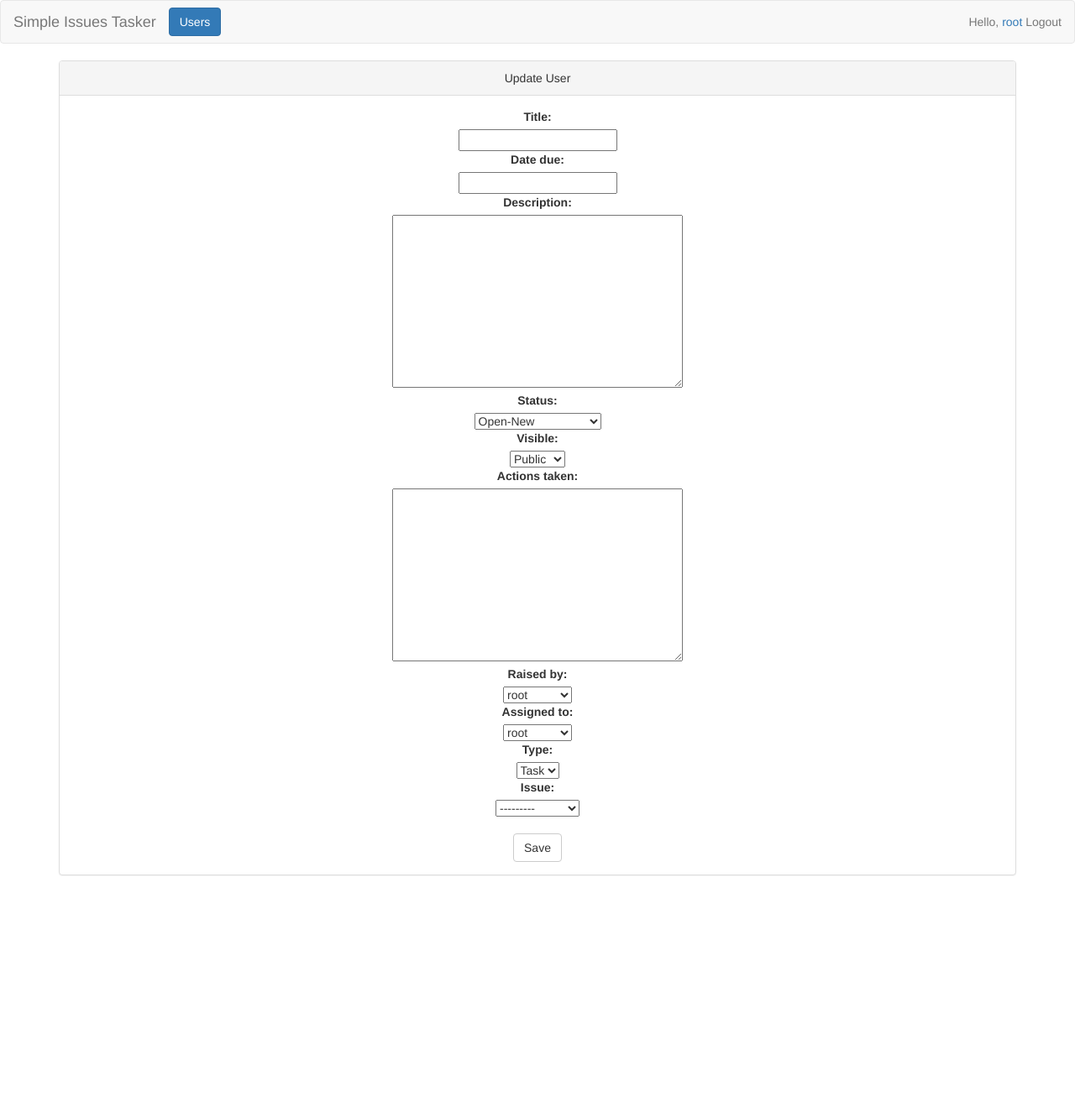
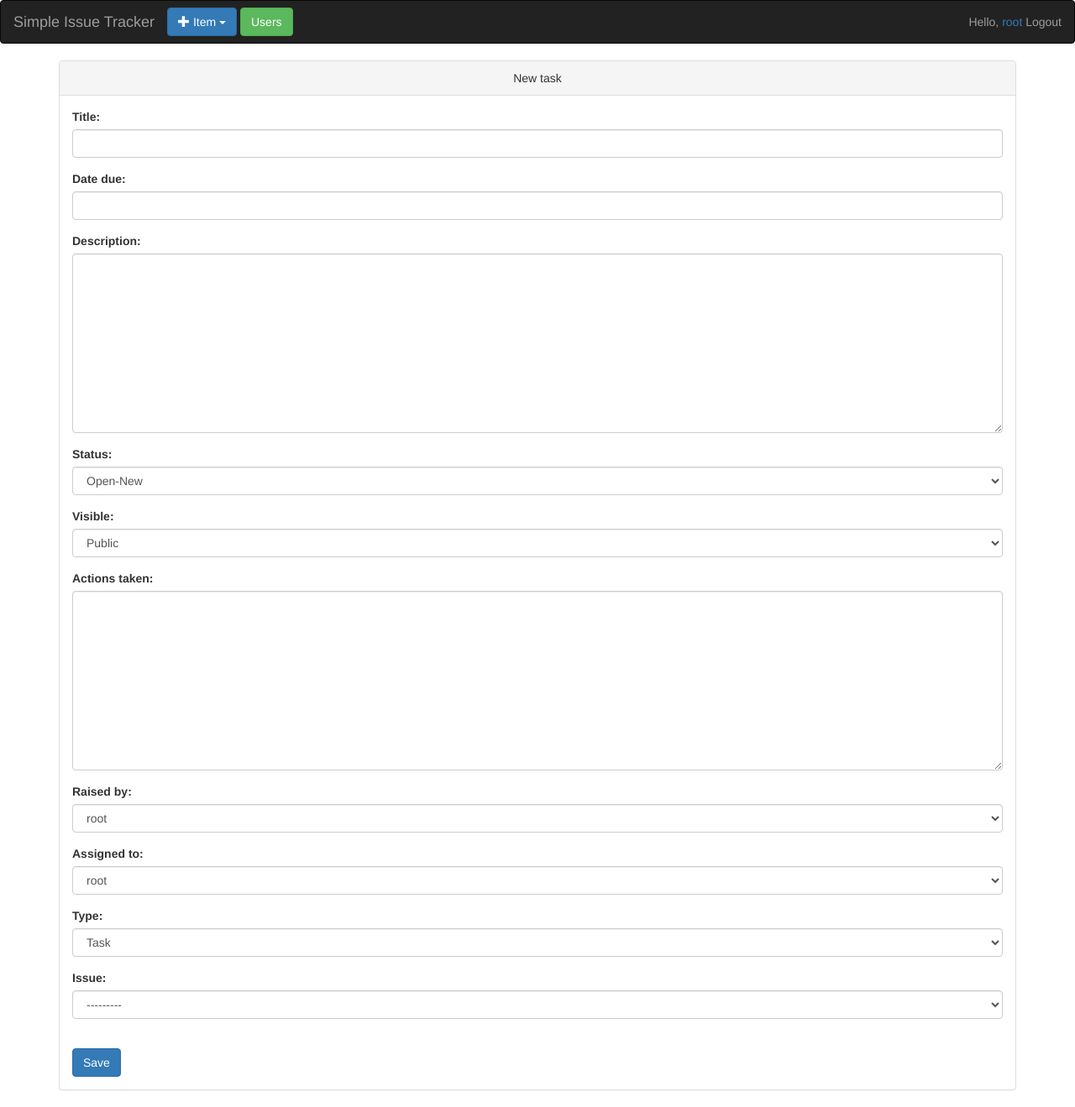
Before and after one commit to saninstein/cq-tracker, a Django app: page /new/task/ in a window 1280 px wide. Shown: the whole page at 84% size. Before the commit the page ends 1043 px from the top, so only its background shows below. Run offline with Django 3.2, Linux system fonts and the light colour scheme; a user stored in the database is signed in; data comes from the database, SQL or seed files in the repository; both versions use the stored data as it was after the commit; some libraries are stand-ins or nearby versions.

Commit message:
user create form

```diff
--- a/si_tracker/templates/item_form/index.html
+++ b/si_tracker/templates/item_form/index.html
@@ -21,10 +21,10 @@
 
     <link rel="stylesheet" href="{% static 'style.css' %}">
     <div class="panel panel-default my-panel-form">
-        <div class="panel-heading text-center">Update User</div>
+        <div class="panel-heading text-center">{% if item %}Update{% else %}New{% endif %} {{ type }}</div>
         <div class="panel-body">
 
-            <form style="" class="form-inline text-center" action="
+            <form style="" class="" action="
     {% if item %}
         {% url 'tracker:update_item' type item %}
     {% else %}
@@ -33,12 +33,16 @@
     " method="post">
                 {% csrf_token %}
                 {% for field in form %}
-                    {{ field.errors }}
-                    {{ field.label_tag }}<br>{{ field }}<br>
-                    {{ field.help_text }}
+                    <div class="form-group">
+                        {{ field.label_tag }} {{ field }}
+                    </div>
+                    {% for error in field.errors %}
+                        <div class="alert alert-danger" role="alert">{{ error }}</div>
+                    {% endfor %}
+                    <p class="help-block">{{ field.help_text }}</p>
                 {% endfor %}
             <br>
-                <input class="btn btn-default" type="submit" value="Save">
+                <input class="btn btn-primary" type="submit" value="Save">
             </form>
         </div>
     </div>
--- a/si_tracker/views.py
+++ b/si_tracker/views.py
@@ -15,6 +15,12 @@ def user_context(req):
         'user': req.user
     }
 
+def bootstraped_form(form):
+    for key in form.fields:
+        if key == 'is_staff':
+            continue
+        form.fields[key].widget.attrs['class'] = 'form-control'
+
 @user_passes_test(lambda user: user.is_authenticated, login_url=reverse_lazy('tracker:login'), redirect_field_name='')
 def general(req):
     return render(req, 'items/index.html')
@@ -28,15 +34,30 @@ def items(req):
         issues = Issue.objects.filter(Q(visible='Public') | Q(raised_by=req.user))
         tasks = Task.objects.filter(Q(visible='Public') | Q(raised_by=req.user))
 
-    issue_items = list(issues.values('id', 'title', 'date_raised', 'status', 'raised_by', 'date_due'))
+    issue_items = list(issues.values('id', 'title', 'date_raised', 'status', 'raised_by', 'date_due', 'assigned_to'))
     [x.update(type='Issue', url=reverse('tracker:item', args=['issue', x.get('id')])) for x in issue_items]
 
 
-    task_items = list(tasks.values('id', 'type', 'title', 'date_raised', 'status', 'raised_by', 'date_due'))
+    task_items = list(tasks.values('id', 'type', 'title', 'date_raised', 'status', 'raised_by', 'date_due', 'assigned_to'))
     [x.update(url=reverse('tracker:item', args=['task', x.get('id')])) for x in task_items]
 
     items = sorted(task_items + issue_items, key=itemgetter('date_raised'), reverse=True)
+
+    for item in items:
+        assigned_user = get_user(item.get('assigned_to', None))
+        raised_user = get_user(item.get('raised_by', None))
+        assigned_user = assigned_user.username if assigned_user else None
+        raised_user = raised_user.username if raised_user else None
+        item.update(assigned_user=assigned_user, raised_user=raised_user)
     return JsonResponse({'results': items, 'user': req.user.id})
+
+
+def get_user(id):
+    try:
+        return User.objects.get(id=id)
+    except User.DoesNotExist:
+        return False
+
 
 def get_issue(args, issue):
     args['tasks'] = issue.task_set.all()
@@ -57,9 +78,17 @@ def item(req, type='', item=''):
         get_item = get_task
 
     _item = get_object_or_404(Item, id=item)
-    args['item'] = _item
-    get_item(args, _item)
-    return render(req, template, args)
+
+    if _item.visible == 'Private':
+        if req.user.is_staff or req.user.id == _item.raised_by.id:
+            args['item'] = _item
+            get_item(args, _item)
+            return render(req, template, args)
+    else:
+        args['item'] = _item
+        get_item(args, _item)
+        return render(req, template, args)
+    return redirect(reverse('tracker:general'))
 
 @user_passes_test(lambda user: user.is_authenticated, login_url=reverse_lazy('tracker:login'), redirect_field_name='')
 def item_create_update(req, type='', item=''):
@@ -97,14 +126,14 @@ def item_create_update(req, type='', item=''):
         form = Form(instance=_item, initial=inital)
 
         if not req.user.is_staff:
-            if req.user.id != _item.raised_by.id:
-                print("Yes")
-                form.fields['visible'].disabled = True
+            if _item is not None:
+                if req.user.id != _item.raised_by.id:
+                    form.fields['visible'].disabled = True
             if isinstance(form, TaskForm):
                 form.fields['issue'].queryset = Issue.objects.filter(Q(visible='Public') | Q(raised_by=req.user.id))
 
         args['form'] = form
-
+    bootstraped_form(args.get('form'))
     return render(req, 'item_form/index.html', args)
 
 @user_passes_test(lambda user: user.is_staff, login_url=reverse_lazy('tracker:general'), redirect_field_name='')
@@ -133,10 +162,10 @@ def login(req):
     else:
         form = AuthenticationForm()
         args['form'] = form
-    form.fields['username'].widget.attrs['class'] = 'form-control'
-    form.fields['password'].widget.attrs['class'] = 'form-control'
+    bootstraped_form(form)
     return render(req, 'login/index.html', args)
 
+@user_passes_test(lambda user: user.is_authenticated, login_url=reverse_lazy('tracker:login'), redirect_field_name='')
 def logout(req):
     auth.logout(req)
     return redirect(reverse('tracker:general'))
@@ -158,10 +187,13 @@ def create_user(req):
         else:
             args['form'] = form
     else:
-        args['form'] = UserCreateForm()
+        form = UserCreateForm()
+        args['form'] = form
     args['type'] = 'create'
+    bootstraped_form(form)
     return render(req, 'user_form/index.html', args)
 
+@user_passes_test(lambda user: user.is_staff, login_url=reverse_lazy('tracker:general'), redirect_field_name='')
 def update_user(req, user=''):
     args = dict()
     print(type(user))
@@ -175,7 +207,10 @@ def update_user(req, user=''):
             else:
                 args['form'] = form
         else:
-            args['form'] = UpdateUserForm(instance=_user)
+            form = UpdateUserForm(instance=_user)
+            args['form'] = form
+
+        bootstraped_form(form)
         args['type'] = 'update'
         args['user_id'] = user
         return render(req, 'user_form/index.html', args)
@@ -197,7 +232,6 @@ def change_password(req, user=''):
                 form = SetPasswordForm(_user)
                 args['form'] = form
             args['user_id'] = user
-            form.fields['new_password1'].widget.attrs['class'] = 'form-control'
-            form.fields['new_password2'].widget.attrs['class'] = 'form-control'
+            bootstraped_form(form)
             return render(req, 'change_password/index.html', args)
     return redirect(reverse('tracker:general'))
--- a/templates/base.html
+++ b/templates/base.html
@@ -3,16 +3,26 @@
 <html lang="en">
 <head>
     <meta charset="UTF-8">
-    <title>Title</title>
+    <title>Simple Issue Tracker</title>
     <link rel="stylesheet" href="{% static 'bootstrap/css/bootstrap.min.css' %}">
+    <script src="https://ajax.googleapis.com/ajax/libs/jquery/1.12.4/jquery.min.js"></script>
+    <script src="{% static "bootstrap/js/bootstrap.min.js" %}"></script>
+    <link rel="stylesheet" href="{% static 'style.css' %}">
 </head>
 <body>
 
-    <nav class="navbar navbar-default">
+    <nav class="navbar navbar-inverse">
         <div class="container-fluid">
             <div class="navbar-header">
-                <a class="navbar-brand" href="{% url 'tracker:general' %}">Simple Issues Tasker</a>
-                {% if user.is_staff %}<a class="btn btn-primary navbar-btn" href="{% url 'tracker:users' %}">Users</a>{% endif %}
+                <a class="navbar-brand" href="{% url 'tracker:general' %}">Simple Issue Tracker</a>
+                <span class="dropdown">
+                    <a class="btn btn-primary navbar-btn dropdown-toggle" data-toggle="dropdown" aria-haspopup="true" aria-expanded="false"> <span class="glyphicon glyphicon-plus" aria-hidden="true"></span> Item <span class="caret"></span></a>
+                    <ul class="dropdown-menu">
+                        <li><a href="{% url "tracker:new_item" 'issue' %}">New Issue</a></li>
+                        <li><a href="{% url "tracker:new_item" 'task' %}">New Task</a></li>
+                    </ul>
+                </span>
+                {% if user.is_staff %}<a class="btn btn-success navbar-btn" href="{% url 'tracker:users' %}">Users</a>{% endif %}
             </div>
             <div class="collapse navbar-collapse">
                 {% if user.is_authenticated %}
@@ -24,7 +34,12 @@
         </div>
     </nav>
 
+
+
+
     <div class="container">
+
+
         {% block content %}{% endblock %}
     </div>
 
```
Also changed, not shown: si_tracker/templates/change_password/index.html (+11 -7 lines), si_tracker/templates/items/index.html (+14 -4 lines), si_tracker/templates/user_form/index.html (+15 -7 lines), db.sqlite3.
